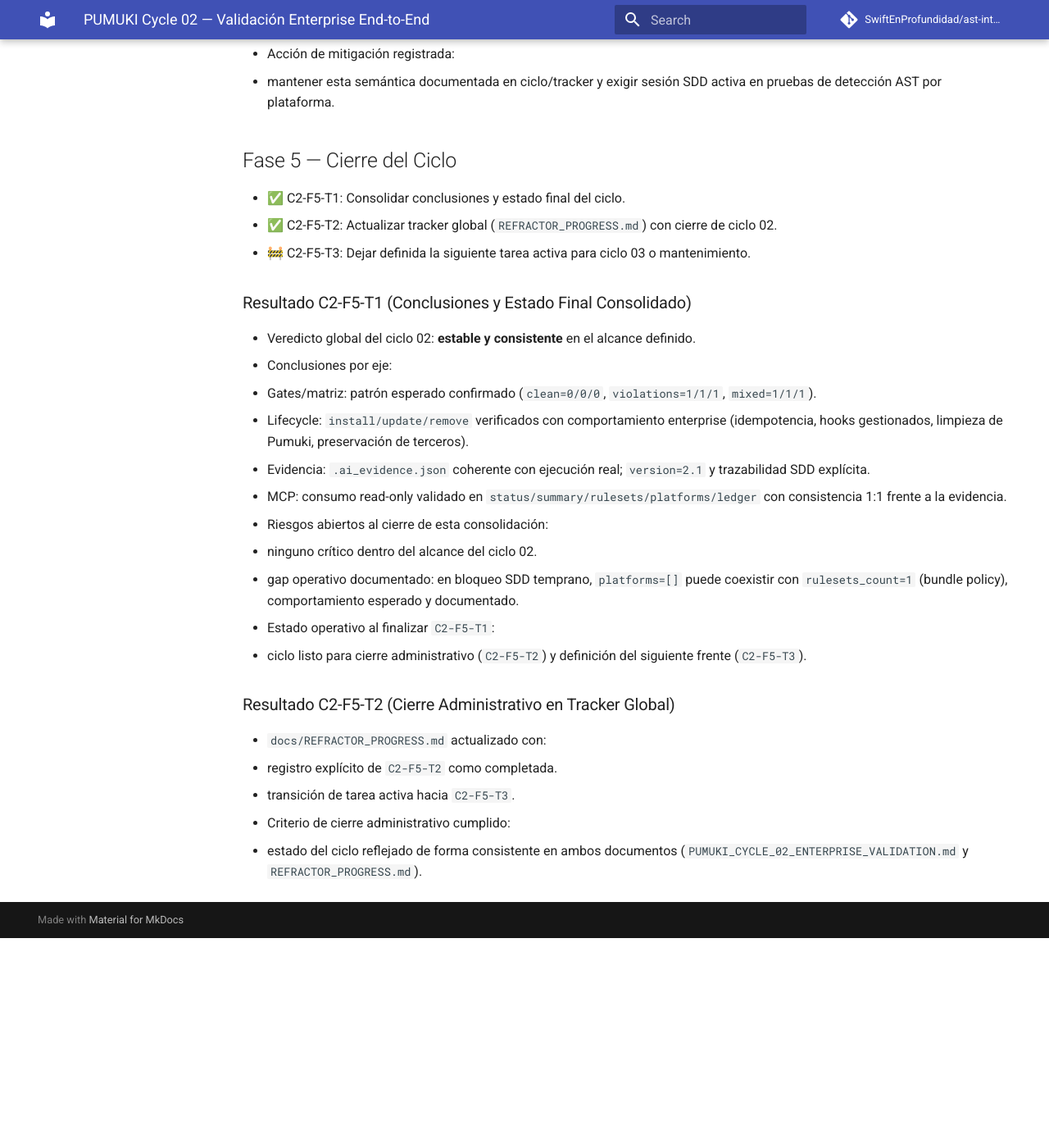
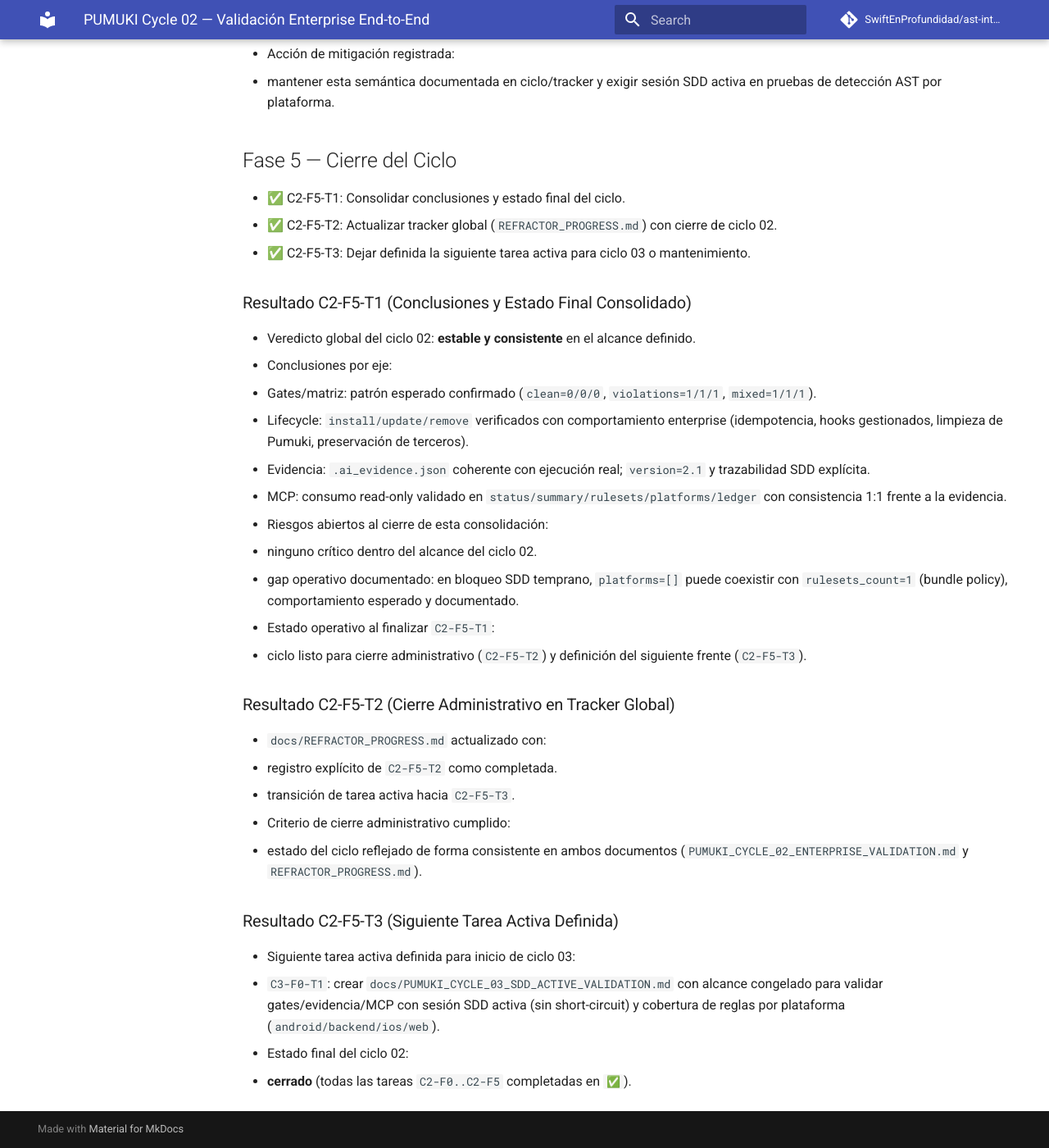
Before and after one commit to SwiftEnProfundidad/ast-intelligence-hooks, an MkDocs documentation site: the page built from docs/PUMUKI_CYCLE_02_ENTERPRISE_VALIDATION.md, in a window 1280 px wide and 1400 px high, scrolled down 9297 px. Shown: the whole window at 82% size. Built offline with MkDocs 1.6.1 and Material for MkDocs 9.7.7, drawn with Linux system fonts in a browser that asks for light colours; comment, search, counter and statistics services are not loaded; before the commit the page ends 10441 px from its top, so only the background shows below that.

Commit message:
docs(cycle-02): complete C2-F5-T3 and define C3-F0-T1

```diff
--- a/docs/PUMUKI_CYCLE_02_ENTERPRISE_VALIDATION.md
+++ b/docs/PUMUKI_CYCLE_02_ENTERPRISE_VALIDATION.md
@@ -266,7 +266,7 @@ Ejecutar un ciclo completo, finito y verificable de validación enterprise de Pu
 ## Fase 5 — Cierre del Ciclo
 - ✅ C2-F5-T1: Consolidar conclusiones y estado final del ciclo.
 - ✅ C2-F5-T2: Actualizar tracker global (`REFRACTOR_PROGRESS.md`) con cierre de ciclo 02.
-- 🚧 C2-F5-T3: Dejar definida la siguiente tarea activa para ciclo 03 o mantenimiento.
+- ✅ C2-F5-T3: Dejar definida la siguiente tarea activa para ciclo 03 o mantenimiento.
 
 ### Resultado C2-F5-T1 (Conclusiones y Estado Final Consolidado)
 - Veredicto global del ciclo 02: **estable y consistente** en el alcance definido.
@@ -287,3 +287,9 @@ Ejecutar un ciclo completo, finito y verificable de validación enterprise de Pu
   - transición de tarea activa hacia `C2-F5-T3`.
 - Criterio de cierre administrativo cumplido:
   - estado del ciclo reflejado de forma consistente en ambos documentos (`PUMUKI_CYCLE_02_ENTERPRISE_VALIDATION.md` y `REFRACTOR_PROGRESS.md`).
+
+### Resultado C2-F5-T3 (Siguiente Tarea Activa Definida)
+- Siguiente tarea activa definida para inicio de ciclo 03:
+  - `C3-F0-T1`: crear `docs/PUMUKI_CYCLE_03_SDD_ACTIVE_VALIDATION.md` con alcance congelado para validar gates/evidencia/MCP con sesión SDD activa (sin short-circuit) y cobertura de reglas por plataforma (`android/backend/ios/web`).
+- Estado final del ciclo 02:
+  - **cerrado** (todas las tareas `C2-F0..C2-F5` completadas en `✅`).
```
Also changed, not shown: docs/REFRACTOR_PROGRESS.md (+2 -1 lines).
